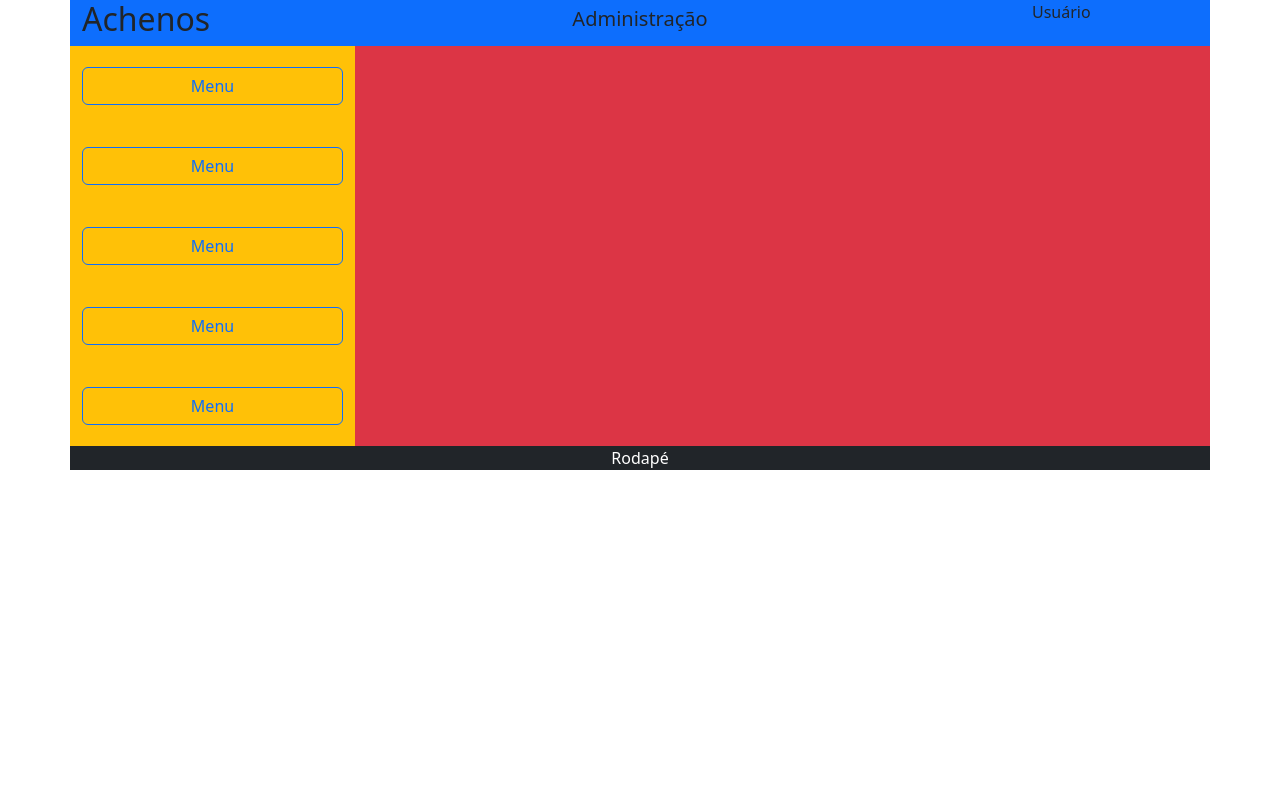
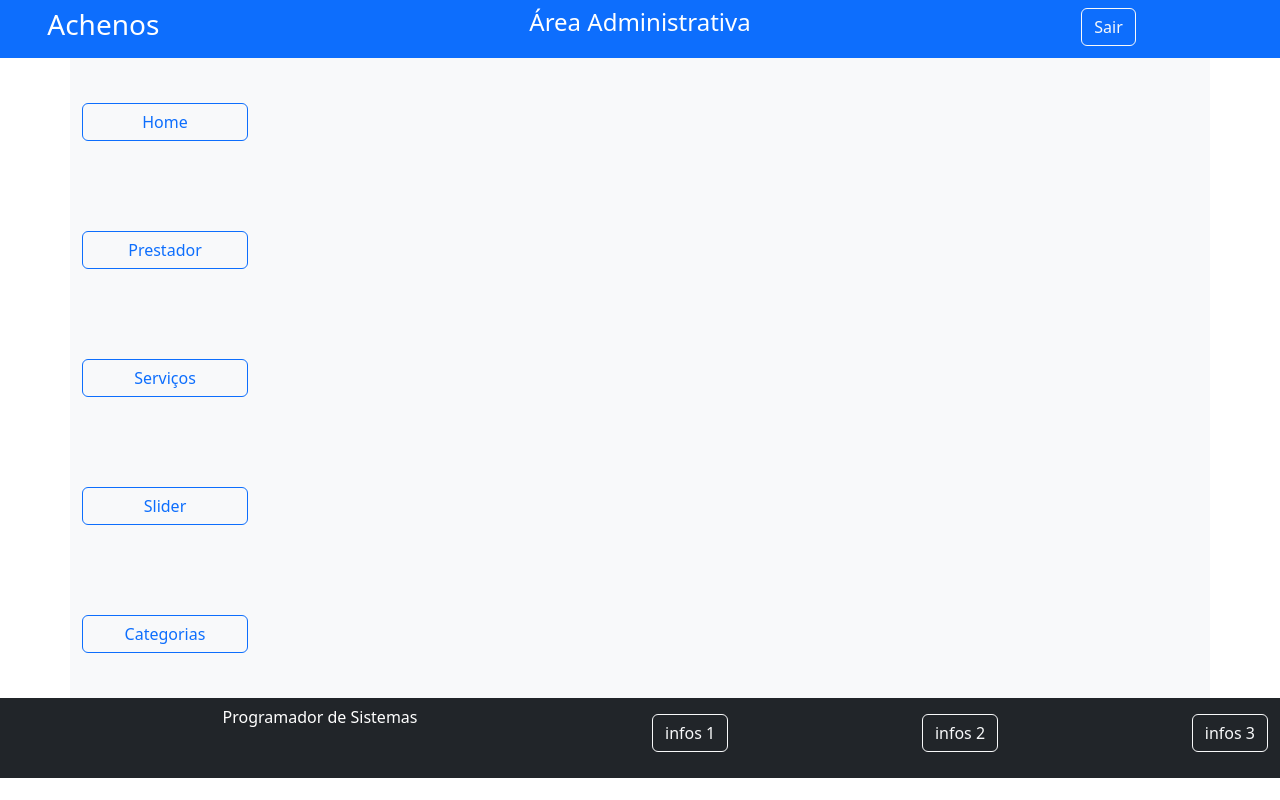
Before and after one commit to jeansaraujo/Achenos, a PHP site: page /admin/index.php in a window 1280 px wide. Run offline with PHP 8.4, Linux system fonts and the light colour scheme.

Commit message:
Aula 21-06-2022

```diff
--- a/admin/index.php
+++ b/admin/index.php
@@ -2,43 +2,60 @@
 <html lang="en">
 <head>
     <meta charset="UTF-8">
-    <meta http-equiv="X-UA-Compatible" content="IE=edge">
     <meta name="viewport" content="width=device-width, initial-scale=1.0">
     <link href="https://cdn.jsdelivr.net/npm/bootstrap@5.2.0-beta1/dist/css/bootstrap.min.css" rel="stylesheet" integrity="sha384-0evHe/X+R7YkIZDRvuzKMRqM+OrBnVFBL6DOitfPri4tjfHxaWutUpFmBp4vmVor" crossorigin="anonymous">
     <script src="https://cdn.jsdelivr.net/npm/bootstrap@5.2.0-beta1/dist/js/bootstrap.bundle.min.js" integrity="sha384-pprn3073KE6tl6bjs2QrFaJGz5/SUsLqktiwsUTF55Jfv3qYSDhgCecCxMW52nD2" crossorigin="anonymous"></script>
     <title>Administração</title>
 </head>
-<style>
-    #menu-lateral{
-        height:400px;
-    }
-</style>
 <body>
-    <div class="container">
-        <div class="row bg-primary">
-            <div class="col-2">
-                <p class="h2">
+    <header class="container-fluid bg-primary p-2">
+        <div class="row">
+            <div class="col-2 d-flex justify-content-center align-items-center">
+                <p class="h3 text-white">
                     Achenos
                 </p>
             </div>
-            <div class="col-8 d-flex justify-content-center     align-items-center">
-                <p class="h5">
-                    Administração
+            <div class="col-8 text-center h4 text-white">
+                Área Administrativa
+            </div>
+            <div class="col-2">
+                <a href="/programador/achenos2/" class="btn btn-outline-light">Sair</a>
+            </div>
+        </div>
+    </header>
+    <style>
+        #lateral{
+            height:80vh;
+        }
+        footer{
+            height:10vh;
+        }
+    </style>
+    <main class="container bg-light">
+        <div class="row">
+            <div class="col-2 d-flex flex-column justify-content-around" id="lateral">
+                <a href="" class="btn btn-outline-primary">Home</a>
+                <a href="" class="btn btn-outline-primary">Prestador</a>
+                <a href="" class="btn btn-outline-primary">Serviços</a>
+                <a href="" class="btn btn-outline-primary">Slider</a>
+                <a href="" class="btn btn-outline-primary">Categorias</a>
+            </div>
+            <div class="col-10"></div>
+        </div>
+    </main>
+    <footer class="container-fluid bg-dark">
+        <div class="row text-white">
+            <div class="col d-flex flex-column justify-content-center">
+                <p class="text-center">
+                   Programador de Sistemas
                 </p>
             </div>
-            <div class="col-2">Usuário</div>
-        </div>
-        <div class="row" id="menu-lateral">
-            <div class="col-3 bg-warning d-flex flex-column justify-content-around">
-                <a href="" class="btn btn-outline-primary">Menu</a><a href="" class="btn btn-outline-primary">Menu</a><a href="" class="btn btn-outline-primary">Menu</a><a href="" class="btn btn-outline-primary">Menu</a><a href="" class="btn btn-outline-primary">Menu</a>
-            </div>
-            <div class="col-9 bg-danger">
-
+            <div class="col d-flex justify-content-between mt-3">
+                <a href="" class="btn btn-outline-light">infos 1</a>
+                <a href="" class="btn btn-outline-light">infos 2</a>
+                <a href="" class="btn btn-outline-light">infos 3</a>
             </div>
         </div>
-        <div class="row">
-            <div class="col bg-dark text-center text-white">Rodapé</div>
-        </div>
-    </div>
+    </footer>
 </body>
 </html>
```
Also changed, not shown: pages/login.php (+8 -45 lines).
